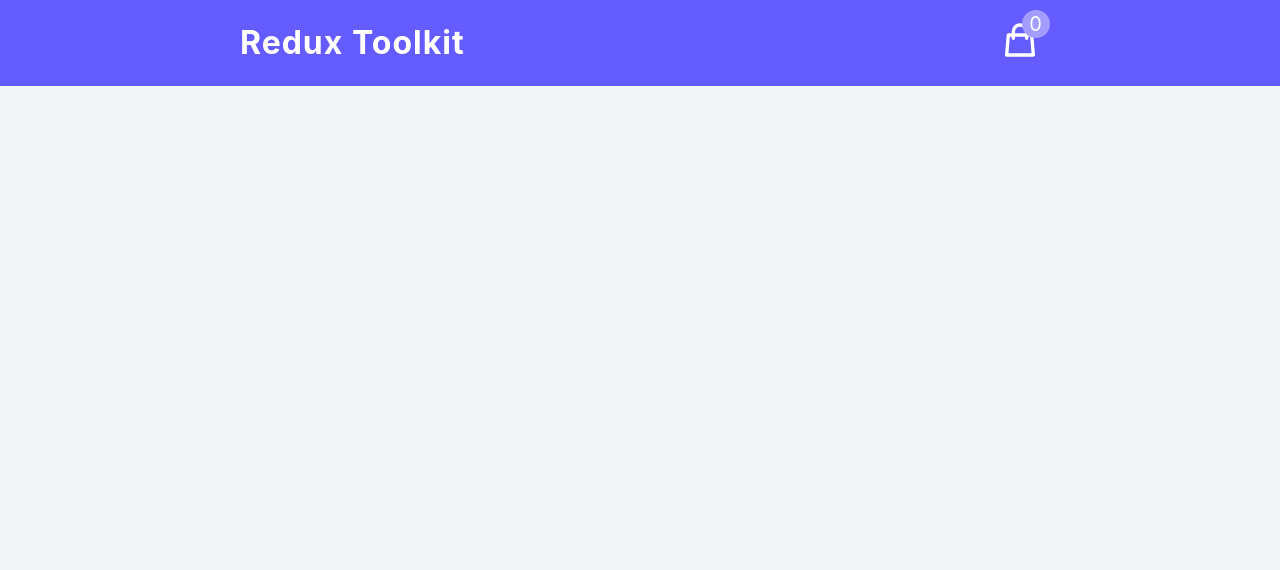
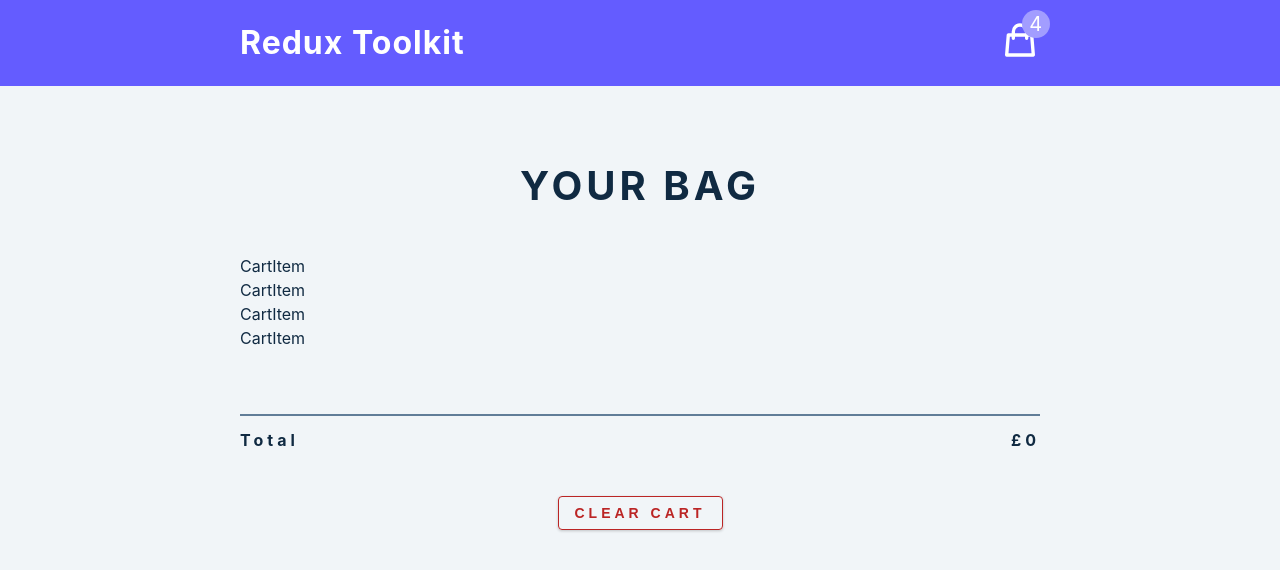
Before and after one commit to AnaraB/cart_feature, a React (Vite) app: page / in a window 1280 px wide. Shown: the top 570 px of the page. Built offline with nearby package versions, Linux system fonts and the light colour scheme.

Commit message:
CartContainer and CartItem added

```diff
--- a/src/App.jsx
+++ b/src/App.jsx
@@ -1,10 +1,12 @@
 import Navbar from './components/Navbar';
+import CartContainer from './components/CartContainer';
 
 
 function App() {
   return  (
     <main>
        <Navbar/>
+       <CartContainer/>
     </main>
 
   )
--- /dev/null
+++ b/src/components/CartContainer.jsx
@@ -0,0 +1,41 @@
+import CartItem from "./CartItem";
+import { useSelector } from "react-redux";
+
+const CartContainer = () => {
+  const { cartItems, total, amount } = useSelector((store) => store.cart);
+
+  if(amount < 1) {
+    return (
+      <section className="cart">
+        <header>
+          <h2>your bag</h2>
+          <h4 className="empty-cart">is currently empty</h4>
+        </header>
+      </section>
+    );
+  }
+
+  return (
+    <section className="cart">
+      <header>
+        <h2>your bag</h2>
+      </header>
+      <div>
+      {cartItems.map((item) => {
+          return <CartItem key={item.id} {...item} />;
+        })}
+      </div>
+      <footer>
+        <hr />
+        <div className="cart-total">
+        <h4>
+          total <span>£{total}</span>
+        </h4>
+        </div>
+        <button className="btn clear-btn">clear cart</button>
+      </footer>
+    </section>
+  );
+};
+
+export default CartContainer;
--- /dev/null
+++ b/src/components/CartItem.jsx
@@ -0,0 +1,8 @@
+
+const CartItem= () => {
+
+  return <div>CartItem</div>
+
+};
+
+export default CartItem;
--- a/src/components/Navbar.jsx
+++ b/src/components/Navbar.jsx
@@ -2,6 +2,7 @@
 import { useSelector } from 'react-redux';
 
 const Navbar = () => {
+  //get hold of amount from cart store
   const  {amount}  = useSelector((store) => store.cart);
   return (
     <>
--- a/src/features/cart/cartSlice.jsx
+++ b/src/features/cart/cartSlice.jsx
@@ -1,8 +1,9 @@
 import { createSlice } from '@reduxjs/toolkit';
+import cartItems from '../../cartItems';
 
 const initialState = {
-  cartItems: [],
-  amount: 0,
+  cartItems: cartItems,
+  amount: 4,
   total:0,
   isLoading: true,
 
```
Also changed, not shown: src/icons.jsx (line endings or trailing spaces).
